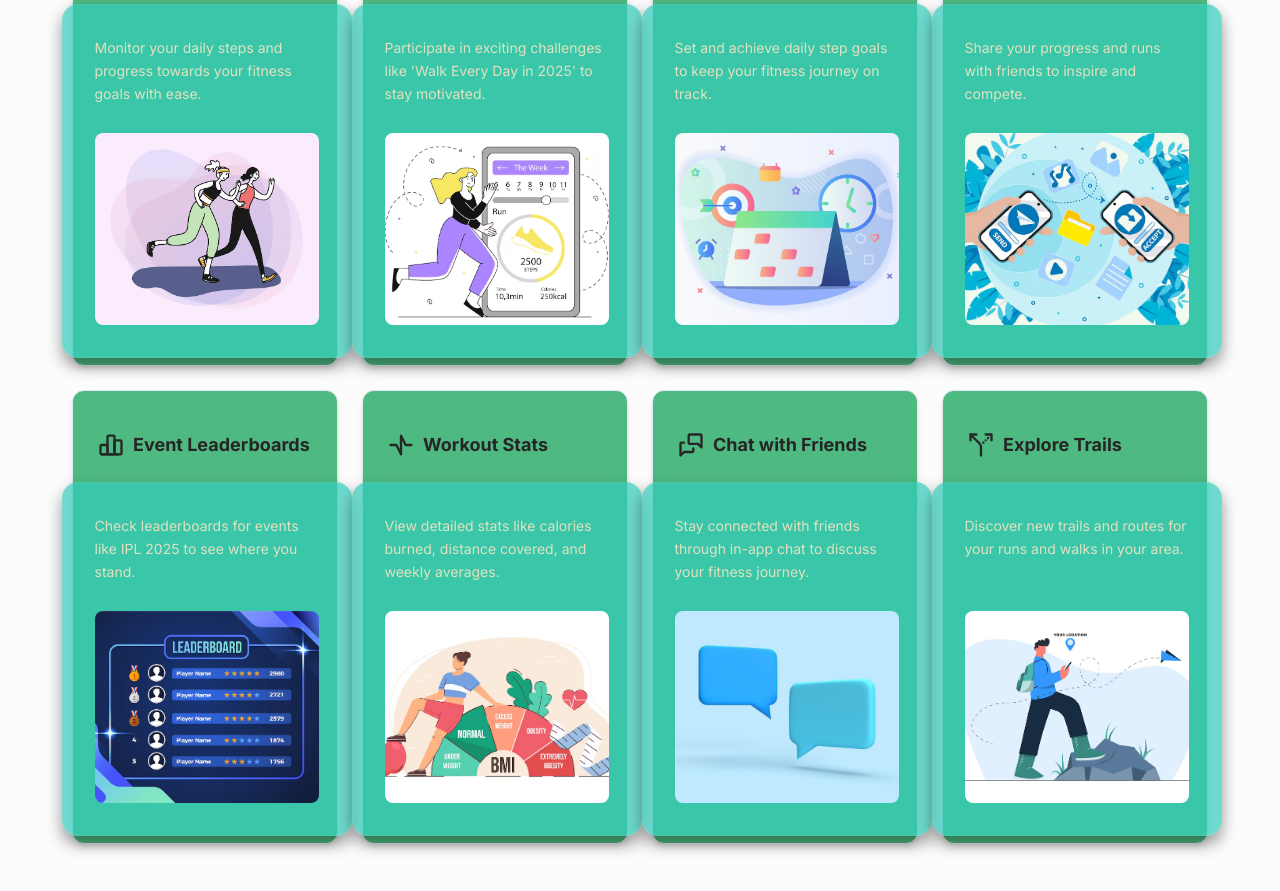
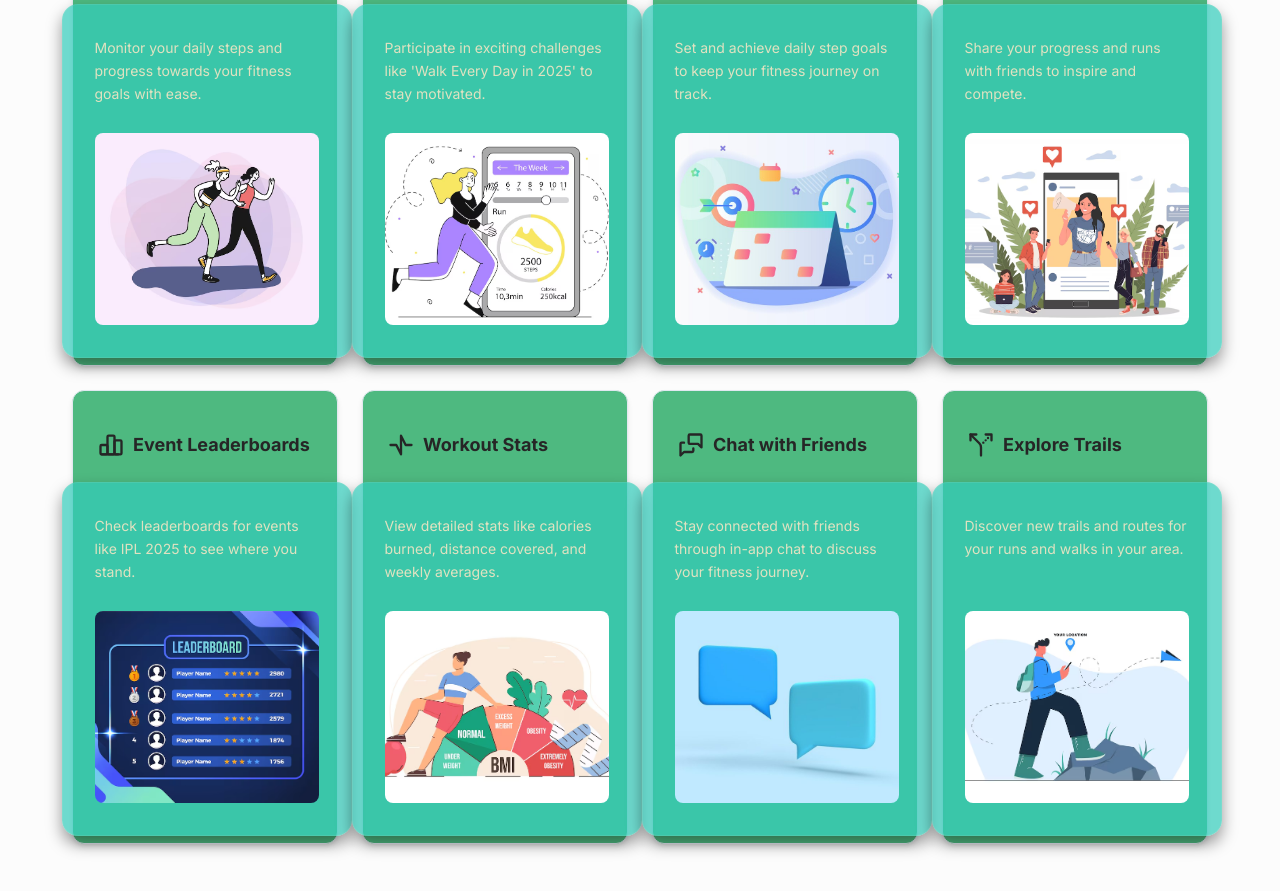
Before and after one commit to mohitaryan0/project, a Next.js app: page / in a window 1280 px wide. Shown: the part 2000-2891 px from the top of the page. Built offline with nearby package versions, Linux system fonts and the light colour scheme.

Commit message:
fixed the errors

```diff
--- a/src/app/abc.tsx
+++ b/src/app/abc.tsx
@@ -40,7 +40,7 @@ export function CombinedFeatures3DGrid() {
       description:
         "Share your progress and runs with friends to inspire and compete.",
       icon: <IconShare size={28} />,
-      image: "/images/features/social.png",
+      image: "/images/features/mmm.png",
     },
     {
       title: "Event Leaderboards",
```
Also changed, not shown: public/images/features/mmm.png (added), public/images/features/social.png (deleted).
